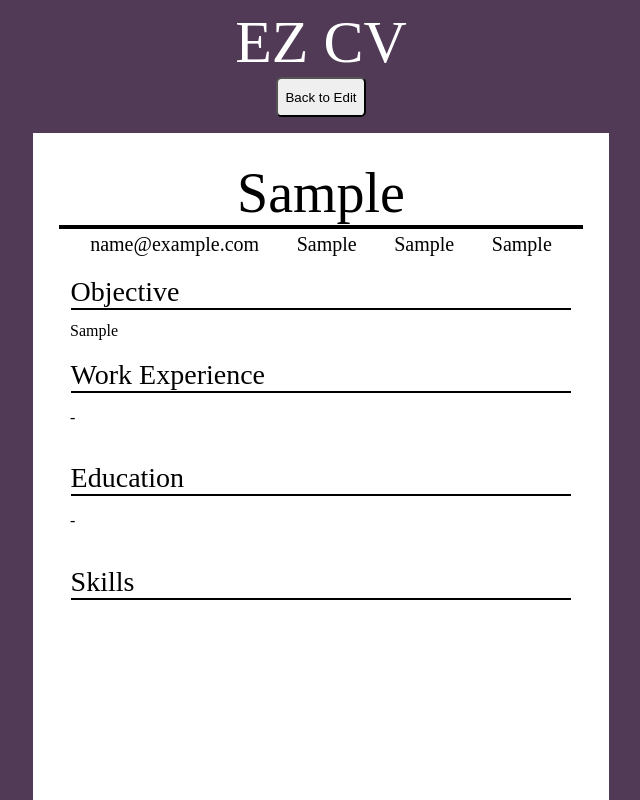
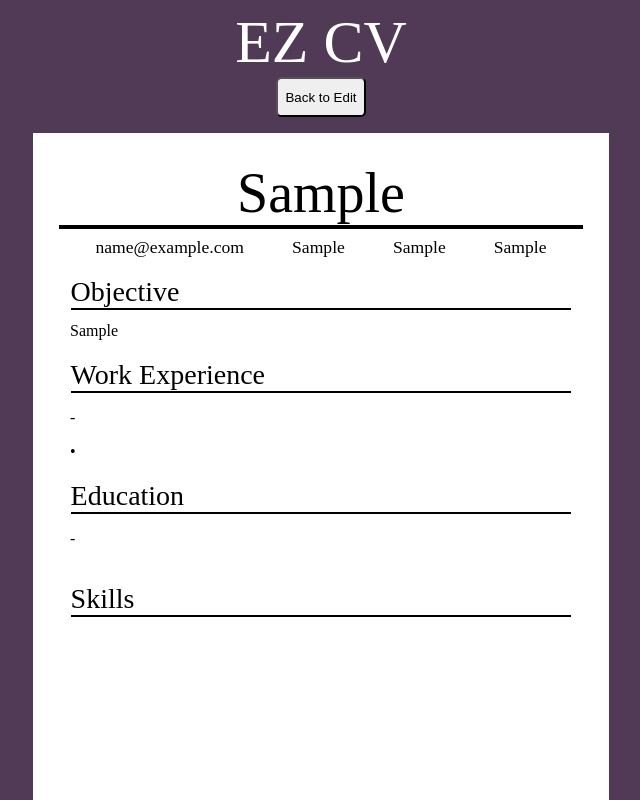
Before and after one commit to ctang415/cv-application, a React (Create React App) app in the folder cv-project/: page / in a window 1280 px wide. Both pictures are taken after typing "Sample", "Sample", "name@example.com", "Sample", "Sample", "Sample" into the empty fields and a click on the button "View". Shown: the top 800 px of the page, without its empty margins (319-959 px from the left). Built offline with nearby package versions, Linux system fonts and the light colour scheme.

Commit message:
Fixed text to not expand beyond div

```diff
--- a/cv-project/src/components/App.js
+++ b/cv-project/src/components/App.js
@@ -218,16 +218,6 @@ class App extends React.Component {
     })
   }
 
-  onKeyDown(e) {
-    console.log(e.keyCode);
-    if (e.keyCode ===13) {
-      console.log(this.refs.text.value);
-      this.refs.text.value = `${this.refs.text.value}\n${this.state.counter++}. `;
-      e.preventDefault();
-      e.stopPropagation();
-    }
-  }
-
   handleChangeSkill = (e) => {
     e.preventDefault()
     this.setState({ skill: {
--- a/cv-project/src/components/Work.js
+++ b/cv-project/src/components/Work.js
@@ -19,7 +19,7 @@ const Work = (props) => {
             </div>
             </div>
             <div className="box" id={work.id}>
-                <textarea rows="5" placeholder="Description" name="description" defaultValue={work.description} id="work" onChange={handleChangeWorkDescription}></textarea>
+                <textarea rows="5" placeholder="Description: Use enter key to create bullet points on display" name="description" defaultValue={work.description} id="work" onChange={handleChangeWorkDescription}></textarea>
         </div>
         </div>
         )
--- a/cv-project/src/components/WorkView.js
+++ b/cv-project/src/components/WorkView.js
@@ -12,7 +12,7 @@ const WorkView = (props) => {
                         <li className="bold">{work.role}</li>
                         <div className="split" id={work.id}><li>{work.company} - {work.location}</li> <li>{work.duration}</li></div>
                         </ul>
-                        <div id={work.id} className="text">{work.description}</div>
+                        <div id={work.id} className="textbullets">{`\u2022 ${work.description.replace(/\n/g, '\n \u2022 ')}`}</div>
                     </div>
                     </div>
             )
--- a/cv-project/src/components/styles/App.css
+++ b/cv-project/src/components/styles/App.css
@@ -81,10 +81,10 @@ button {
   flex-direction: row;
   list-style: none;
   padding: 0;
-  margin-top: 0.5vh;
+  margin-top: 1vh;
   margin-left: 3vw;
   margin-right: 3vw;
-  font-size: 2.5vh;
+  font-size: 2.2vh;
 }
 
 .educationview > ul, .work > ul {
@@ -111,8 +111,9 @@ button {
   background-color: white;
   color: black;
   width: 45vw;
-  height: 110vh;
+  min-height: 110vh;
   margin: auto;
+  word-break: break-all;
 }
 
 .headertext {
@@ -148,6 +149,11 @@ button {
 .text {
   margin-left: 0.9vw;
   margin-right: 0.9vw;
+}
+
+.textbullets {
+  margin-left: 0.9vw;
+  margin-right: 0.9vw;
   white-space: pre-line;
 }
 
```
